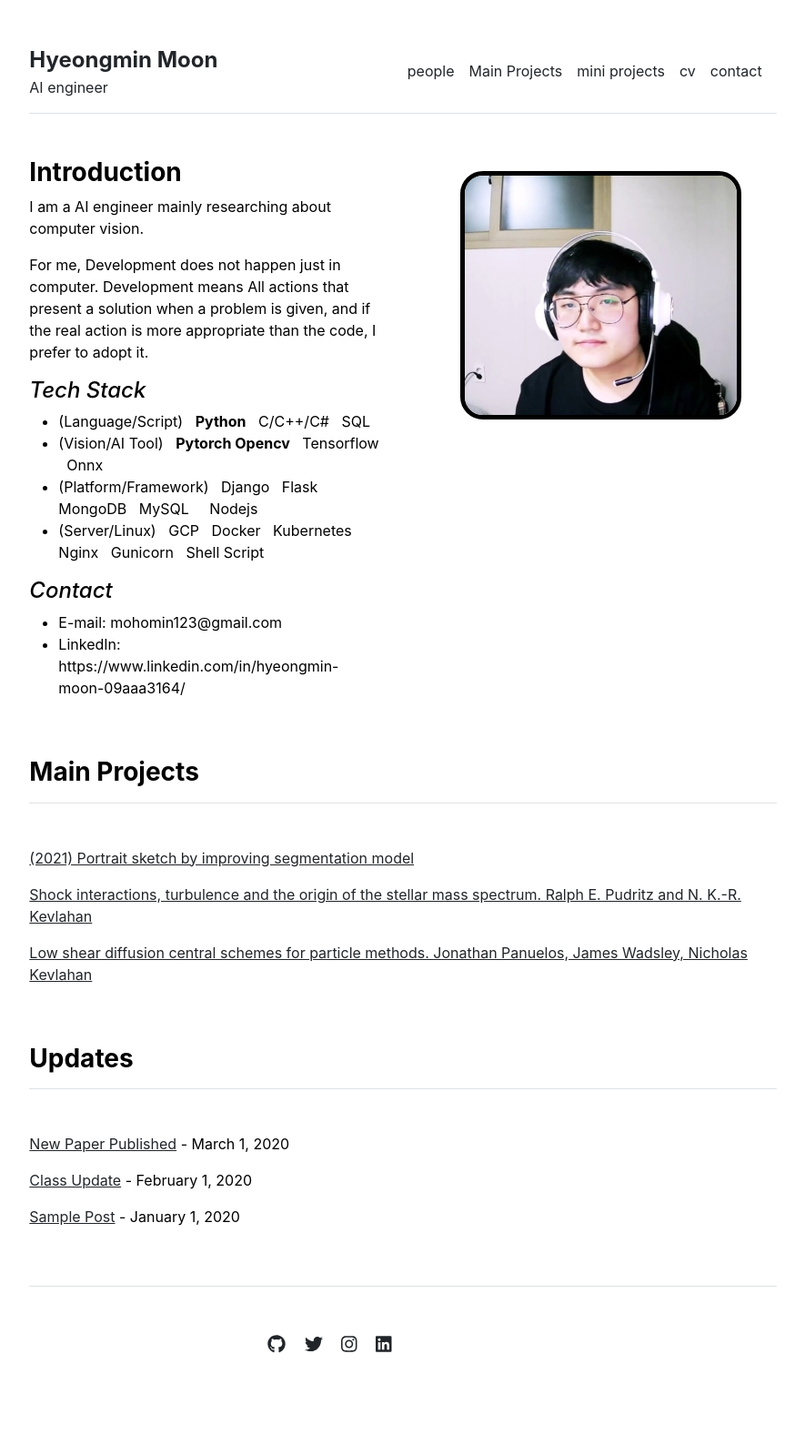
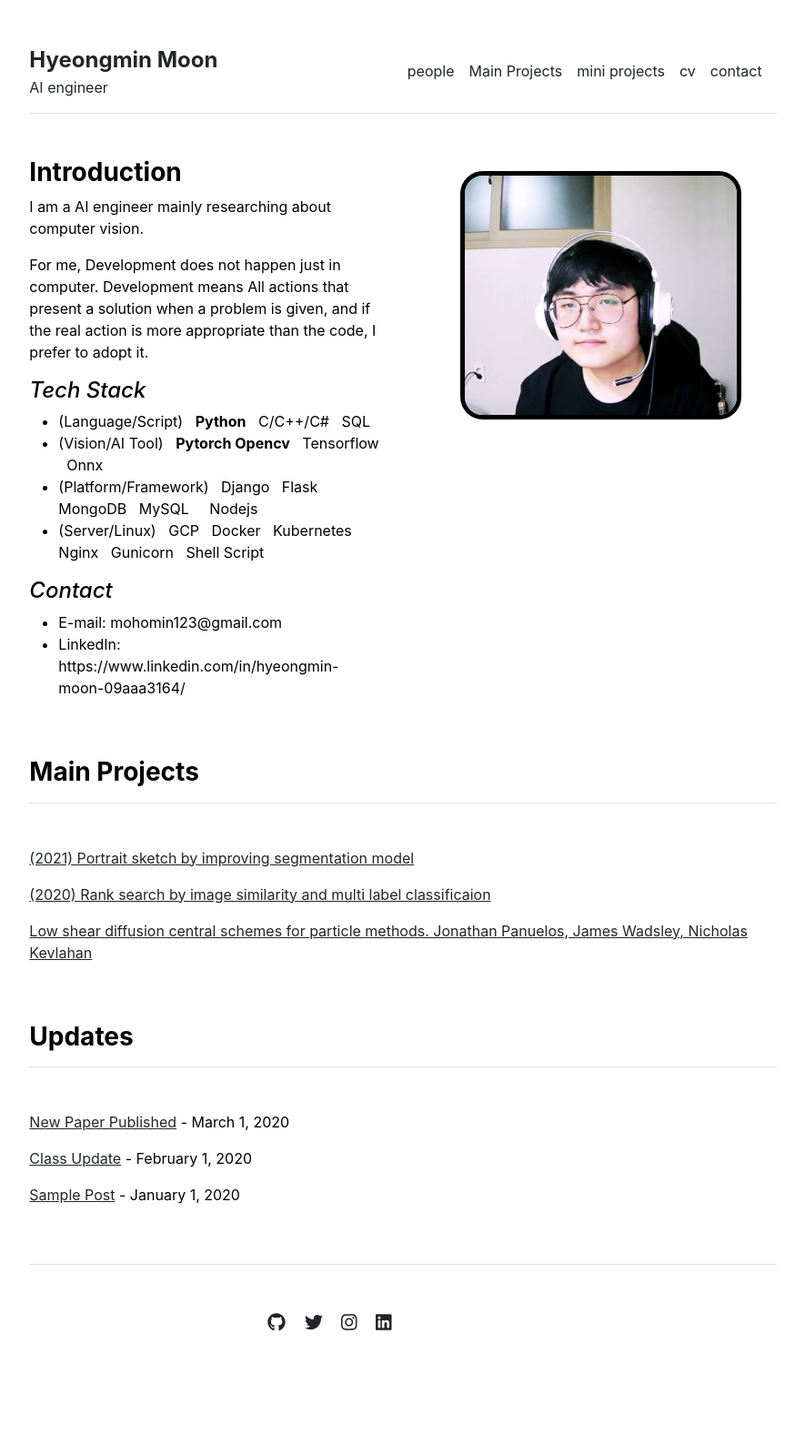
Before and after one commit to HyeongminMoon/HyeongminMoon.github.io, a Jekyll site: the page built from index.md, in a window 1280 px wide. Shown: the whole page at 91% size, without its empty margins (197-1082 px from the left). Built offline with Jekyll 4.4.1, drawn with Linux system fonts in a browser that asks for light colours; after the commit the page ends 1564 px from its top, so only the background shows below that.

Commit message:
Update publications.yml

```diff
--- a/_data/publications.yml
+++ b/_data/publications.yml
@@ -1,6 +1,6 @@
 featured:
 - {name: '(2021) Portrait sketch by improving segmentation model ', url: 'https://github.com/HyeongminMoon/U-2-Net_portrait_sketch'}
-- {name: 'Shock interactions, turbulence and the origin of the stellar mass spectrum. Ralph E. Pudritz and N. K.-R. Kevlahan', url: 'http://ms.mcmaster.ca/kevla/pdf/articles/PhilTransRSoc_2013.pdf'}
+- {name: '(2020) Rank search by image similarity and multi label classificaion', url: 'https://hyeongminmoon.github.io/FRCNN_trademark_similarity/'}
 - {name: 'Low shear diffusion central schemes for particle methods. Jonathan Panuelos, James Wadsley, Nicholas Kevlahan', url: 'http://ms.mcmaster.ca/kevla/pdf/articles/jcp_v414.pdf'}
 
 index:
```
